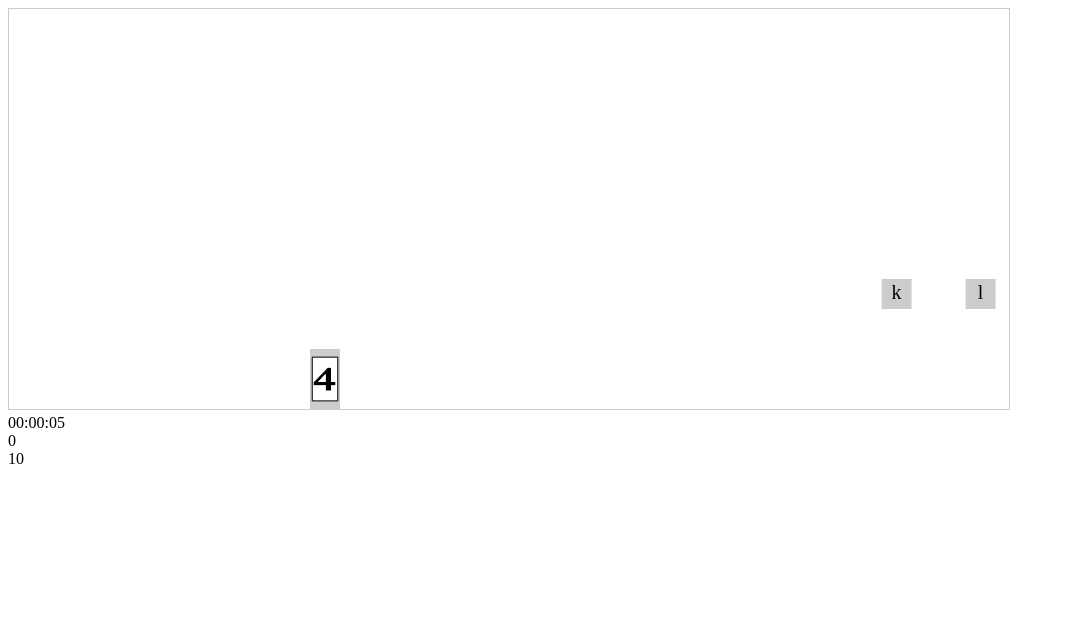
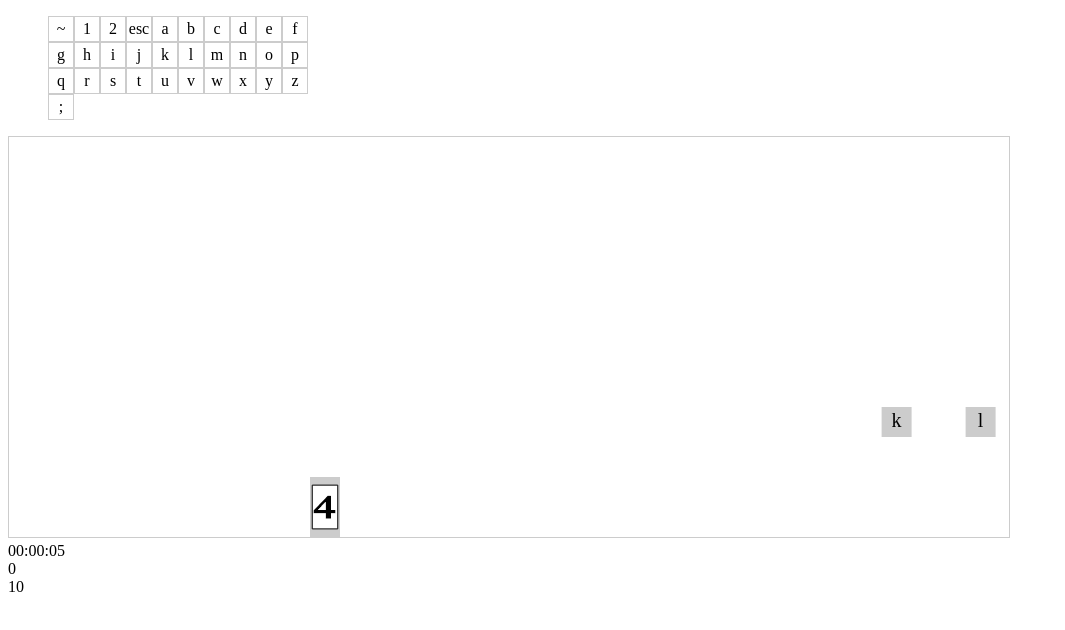
Before and after one commit to esommer/nefario_teaches_typing, a plain HTML site: page index.html in a window 1280 px wide. Shown: the whole page, without its empty margins (0-1065 px from the left). Drawn offline with Linux system fonts and the light colour scheme.

Commit message:
started to add keyboard

```diff
--- /dev/null
+++ b/assets/css/keyboard.css
@@ -0,0 +1,11 @@
+ul#keyboard {
+	width: 16.5em;
+}
+ul#keyboard li {
+	display: inline-block;
+	height: 1.5em;
+	width: 1.5em;
+	border: 1px solid #ccc;
+	text-align: center;
+	line-height: 1.5em;
+}
--- a/assets/js/Game.js
+++ b/assets/js/Game.js
@@ -1,4 +1,7 @@
 function Game () {
+	this.options = {
+
+	}
 	this.canvas = null;
 	this.ctx = null;
 	this.width = 1000;
@@ -8,11 +11,11 @@ function Game () {
 	this.countMistake = 0;
 	this.startTime = 0;
 	this.character = null;
-	this.levels = {
-		1: ["a","s","d","f","j","k","l",";"],
-		2: []
-	}
-	this.currentLevel = 1;
+	// this.levels = {
+	// 	1: ["a","s","d","f","j","k","l",";"],
+	// 	2: []
+	// }
+	this.currentLevel = window.levels[1];
 	this.blocks = [];
 	this.frameCount = 0;
 	this.keyDict = {
@@ -24,6 +27,7 @@ function Game () {
 	this.livesDiv = "";
 	this.scoreDiv = "";
 
+	this.keyboard = new Keyboard(document.getElementById("keyboard"));
 	this.createCanvas();
 	this.initiateTimer();
 	this.initiateTallies();
@@ -59,8 +63,8 @@ Game.prototype.initiateTallies = function () {
 
 Game.prototype.makeLetterBlock = function() {
 	var letterType = Math.floor(Math.random()*2);
-	var randIndex = Math.floor(Math.random()*this.levels[this.currentLevel].length);
-	var letter = this.levels[this.currentLevel][randIndex];
+	var randIndex = Math.floor(Math.random()*this.currentLevel.contents.length);
+	var letter = this.currentLevel.contents[randIndex];
 	var block = new LetterBlock(this.canvas, letter, letterType);
 	this.blocks.push(block);
 }
@@ -151,7 +155,7 @@ Game.prototype.loop = function () {
 	if (this.state == "running") {
 		// update
 		this.timer.update();
-		if (this.frameCount % 120 == 0)  {
+		if (this.frameCount % this.currentLevel.blockFrequency == 0)  {
 			this.makeLetterBlock();
 		}
 		this.character.move();
--- /dev/null
+++ b/assets/js/Keyboard.js
@@ -0,0 +1,22 @@
+function Keyboard (element) {
+	this.element = element;
+	this.build();
+}
+
+Keyboard.prototype.build = function () {
+	for (var num in QWERTYDICT) {
+		var keySquare = new Key(QWERTYDICT[num]);
+		this.element.appendChild(keySquare.contents);
+	}
+}
+
+Keyboard.prototype.setExpectedKeys = function () {
+
+}
+
+function Key (letter) {
+	this.letter = letter;
+	this.contents = document.createElement("li");
+	this.contents.setAttribute("class","letter key_"+this.letter);
+	this.contents.innerHTML = this.letter;
+}
--- /dev/null
+++ b/assets/js/levels.js
@@ -0,0 +1,10 @@
+(function (exports) {
+	var levels = {
+		1: {
+			contents: ["a","s","d","f","j","k","l",";"],
+			blockFrequency: 120
+		},
+		2: {}
+	};
+	exports.levels = levels;
+})(this);
--- a/assets/js/ntt.js
+++ b/assets/js/ntt.js
@@ -6,6 +6,11 @@
 							};
   window.requestAnimationFrame = requestAnimationFrame;
 })();
+
+QWERTYDICT = {
+	0 : "~", 1 : "1", 2 : "2", "27":"esc", 65:"a", 66:"b", 67:"c", 68:"d", 69:"e", 70:"f", 71:"g", 72:"h", 73:"i", 74:"j", 75:"k", 76:"l", 77:"m", 78:"n", 79:"o", 80:"p", 81:"q", 82:"r", 83:"s", 84:"t", 85:"u", 86:"v", 87:"w", 88:"x", 89:"y", 90:"z", 186:";"
+};
+
 
 window.onload = function() {
 	var game = new Game();
--- a/index.html
+++ b/index.html
@@ -2,6 +2,7 @@
 <html>
 	<head>
 		<title></title>
+		<link rel="stylesheet" href="./assets/css/keyboard.css">
 		<style>
 			canvas {
 				border: 1px solid #ccc;
@@ -9,10 +10,14 @@
 		</style>
 	</head>
 	<body>
+		<ul id="keyboard"></ul>
+		<script src="./assets/js/levels.js"></script>
 		<script src="./assets/js/Game.js"></script>
 		<script src="./assets/js/Character.js"></script>
 		<script src="./assets/js/LetterBlock.js"></script>
 		<script src="./assets/js/Timer.js"></script>
 		<script src="./assets/js/ntt.js"></script>
+		<script src="./assets/js/Keyboard.js"></script>
+
 	</body>
 </html>
```
